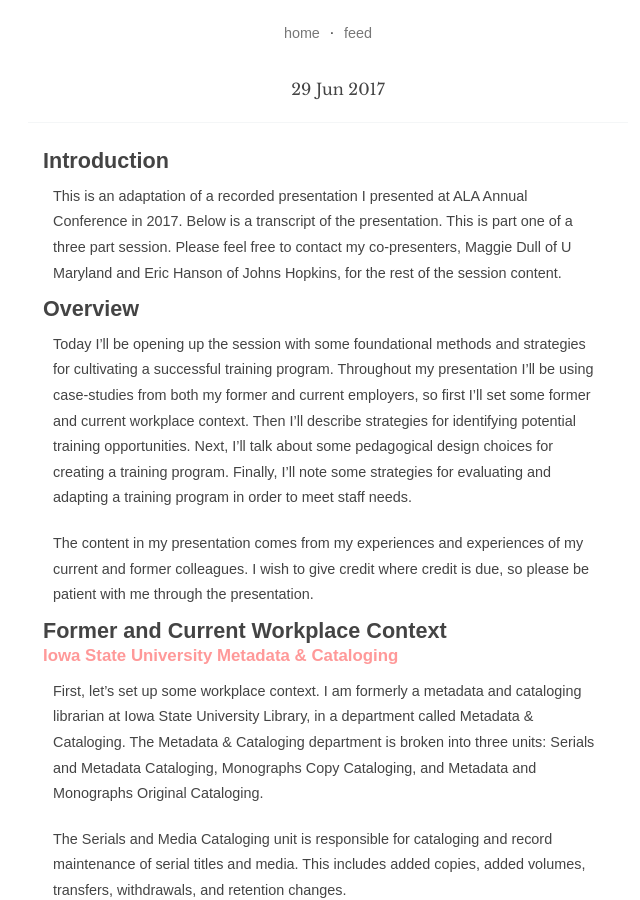
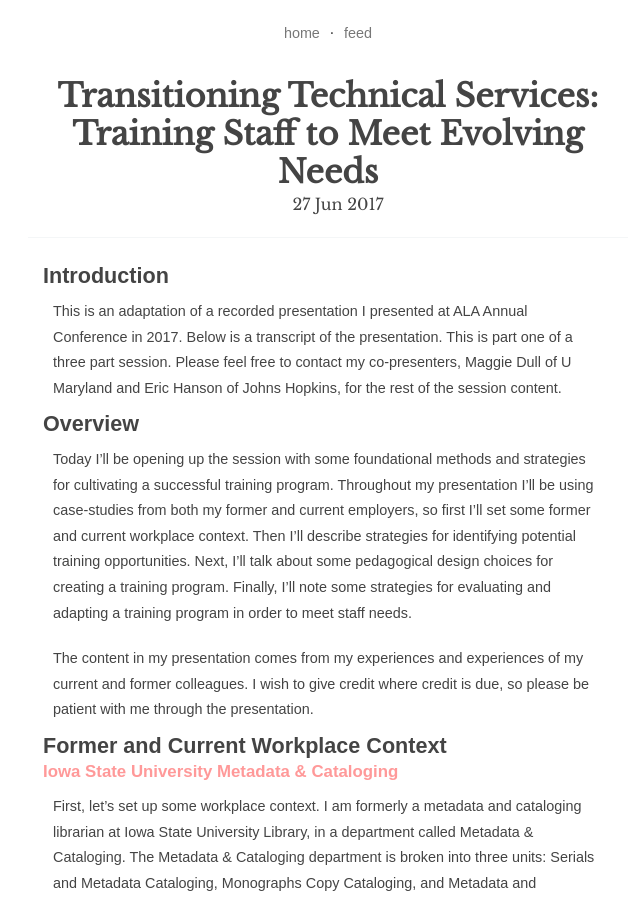
Before and after one commit to eightBitter/eightBitter.github.io, a Jekyll site: the page built from _posts/2017-06-27-transitioning-technical-services.markdown, in a window 1280 px wide and 900 px high. Shown: the whole window, without its empty margins (312-952 px from the left). Built offline with Jekyll 4.4.1, drawn with Linux system fonts in a browser that asks for light colours; our own code applies the rules of GitHub Pages for plain Markdown files.

Commit message:
Updated title to address colon issue

```diff
--- a/_posts/2017-06-27-transitioning-technical-services.markdown
+++ b/_posts/2017-06-27-transitioning-technical-services.markdown
@@ -1,6 +1,6 @@
 ---
 published: true
-title: Transitioning Technical Services: Training Staff to Meet Evolving Needs
+title: "Transitioning Technical Services: Training Staff to Meet Evolving Needs"
 layout: post
 ---
 
```
